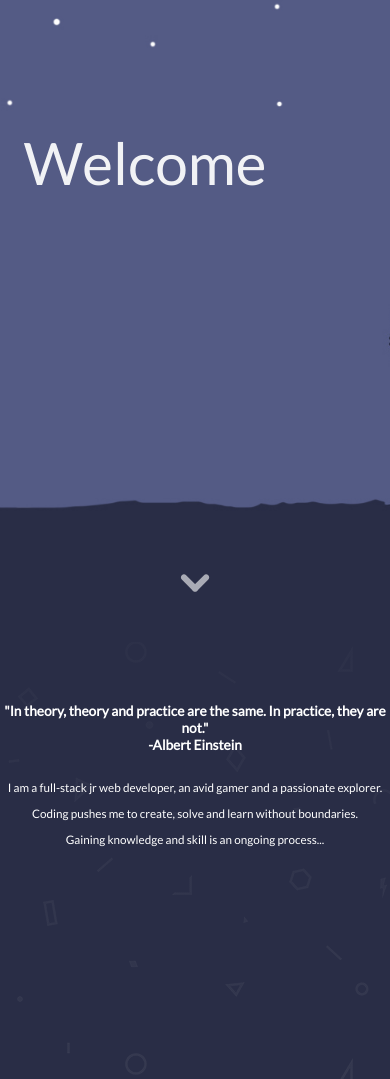
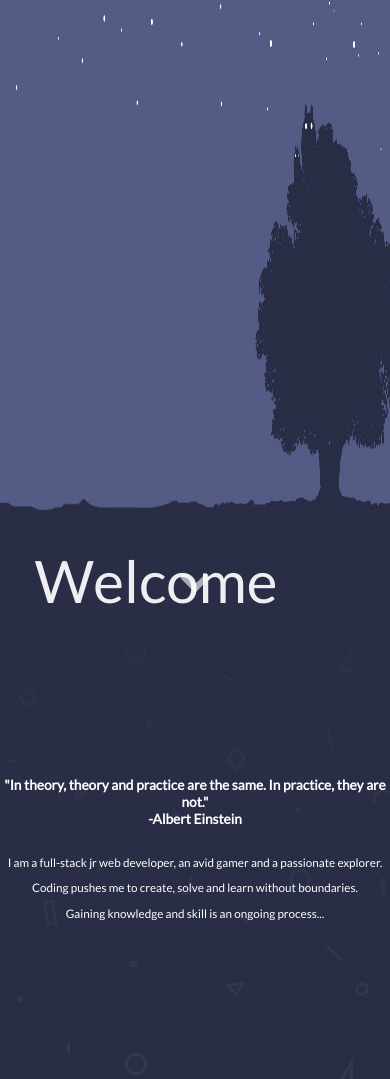
Before and after one commit to SpencerTranter/SpencerTranter.github.io, a website with bundled scripts: page index.html in a window 390 px wide. Shown: the part 202-1281 px from the top of the page. Built offline with nearby package versions, Linux system fonts and the light colour scheme.

Commit message:
Repositioined background image for mobile

```diff
--- a/layout.css
+++ b/layout.css
@@ -179,7 +179,7 @@ body{
 }
 
 #clouds p {
-  left: -50px; top: -250px;
+  left: -10vw; top: -40vh;
   position: relative;
   font-size: 15vmin;
   color: white;
@@ -235,7 +235,7 @@ body{
 .middle h1{
   text-decoration: underline;
 }
-.middle .profile, .tech_stack, .projects, .contact{
+.profile, .tech_stack, .projects, .contact{
   padding-top: 10px;
   height: 50vh;
   margin: 0;
@@ -320,7 +320,17 @@ body{
 }
 
 @media screen and (max-width: 1020px) {
-  .tech_stack .stack_1{
+  .top{
+    background: url('./images/totoro_wallpaper.jpg') no-repeat center cover;
+    background-size: 120vw 100vh;
+  }
+  #clouds p{
+    top: 20vh;
+  }
+  .projects, .tech_stack, .contact, .profile{
+    padding-top: 10vh;
+  }
+  .stack_1{
     margin-bottom: 30px;
   }
   .tech_stack .stack_2{
```
Also changed, not shown: index.html (+0 -2 lines).
